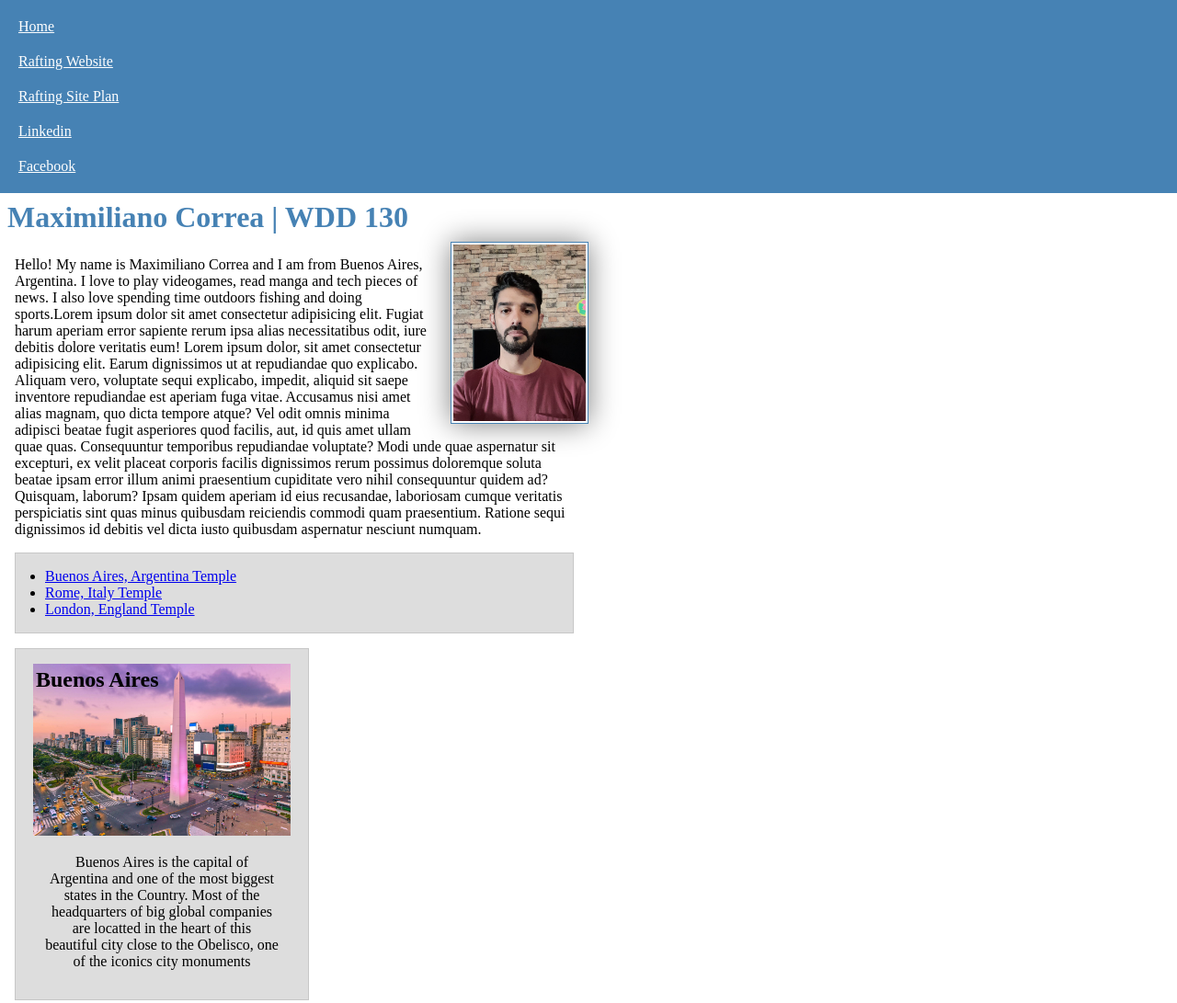
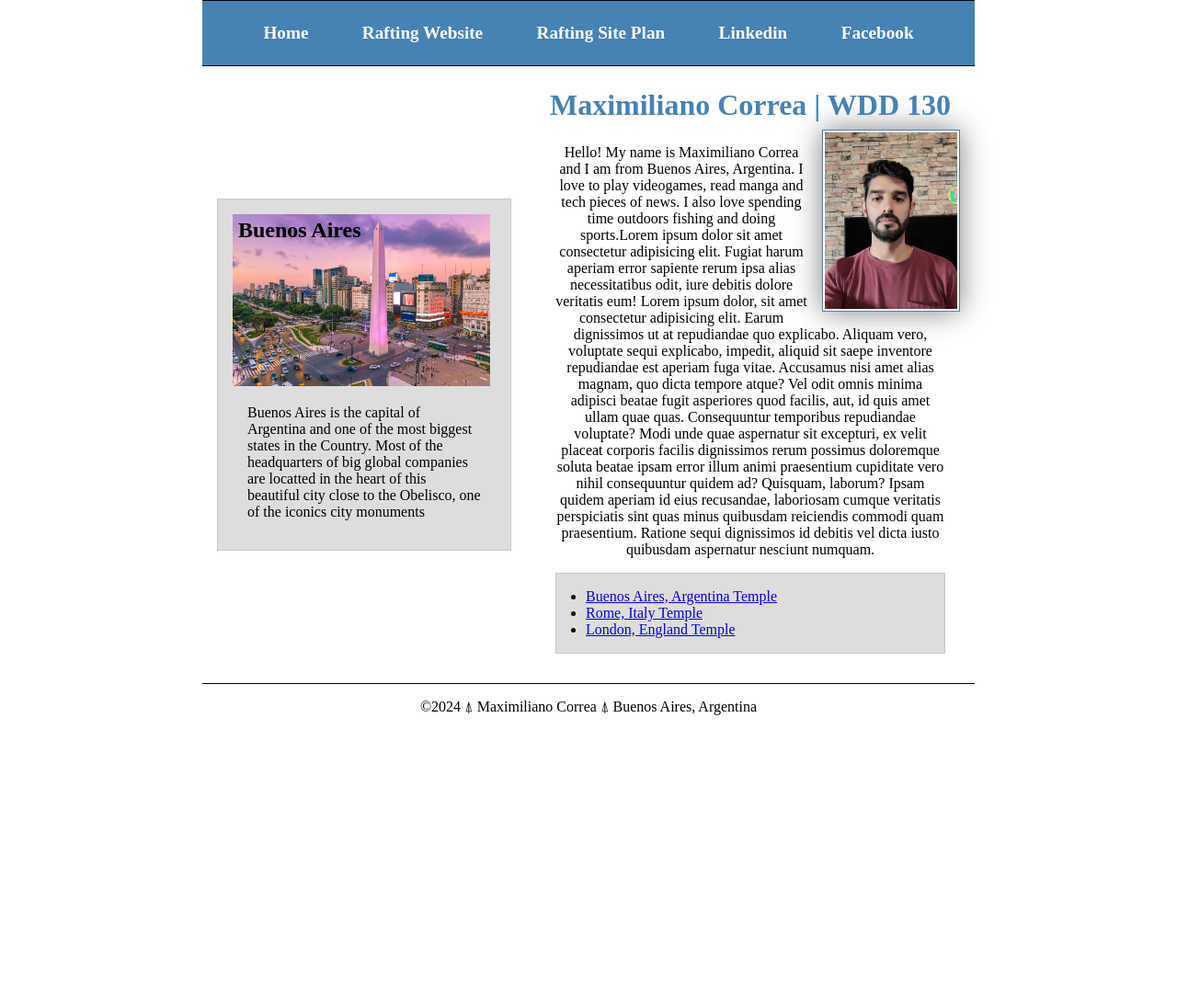
Before and after one commit to MaxsCorrea/wdd130, a plain HTML site: page index.html in a window 1280 px wide. Shown: the top 1091 px of the page at 92% size. After the commit the page ends 800 px from the top, so only its background shows below. Drawn offline with Linux system fonts and the light colour scheme.

Commit message:
week04 Home Layout Update

```diff
--- a/index.html
+++ b/index.html
@@ -18,6 +18,7 @@
                 <link rel="stylesheet" href="styles/styles.css">
             </nav>
         </header>
+        <div class="grid">
         <main>
             <h1>Maximiliano Correa | WDD 130</h1>
             <img src="images/profile.png" alt="Hello, My name is Maximiliano Correa" width="200">
@@ -37,6 +38,7 @@
             <img src="images/bsas.png" alt="Buenos Aires City">
             <p>Buenos Aires is the capital of Argentina and one of the most biggest states in the Country. Most of the headquarters of big global companies are locatted in the heart of this beautiful city close to the Obelisco, one of the iconics city monuments</p>
         </aside>
+        </div>
         <footer>
             <p>©2024 ⍋ Maximiliano Correa ⍋ Buenos Aires, Argentina</p>
         </footer>
--- a/styles/styles.css
+++ b/styles/styles.css
@@ -6,13 +6,19 @@
 
 nav {
 	background-color: steelblue;
-	padding: 10px;
+	padding: 1rem;
+	display: flex;
+	justify-content: space-evenly;
+	align-items: center;
 }
 
 nav a {
-	color: white;
-	padding: 10px;
+	padding: 0.5rem;
 	display: block;
+	text-decoration: none;
+	font-size: 1.2rem;
+	font-weight: 700;
+	color: #fff;
 }
 
 h1 {
@@ -20,7 +26,14 @@ h1 {
 	padding: .5rem;
 }
 
+.grid{
+	display: grid;
+	align-items: center;
+}
+
 main {
+	grid-column: 2/3;
+	margin: 1rem;
 	max-width: 640px;
 }
 
@@ -41,7 +54,8 @@ p {
 
 aside {
 	width: 20rem;
-	text-align: center;
+	grid-column: 1/2;
+	grid-row: 1/2;
 	position: relative;
 }
 
@@ -56,8 +70,9 @@ aside h2 {
 	left: 22px;
 }
 
-footer {
-	margin-top: 15px;
+header, .grid, footer {
+	max-width: 840px;
+	margin: 0 auto;
 	border-top: 1px solid #000;
 	text-align: center;
 }
@@ -68,6 +83,7 @@ footer {
 	margin: 1rem;
 	border: 1px solid rgba(0, 0, 0, 0.1);
 	padding: 1rem;
+	text-align: left;
 	background-color: #ddd;
 	color: #000;
 }
```
